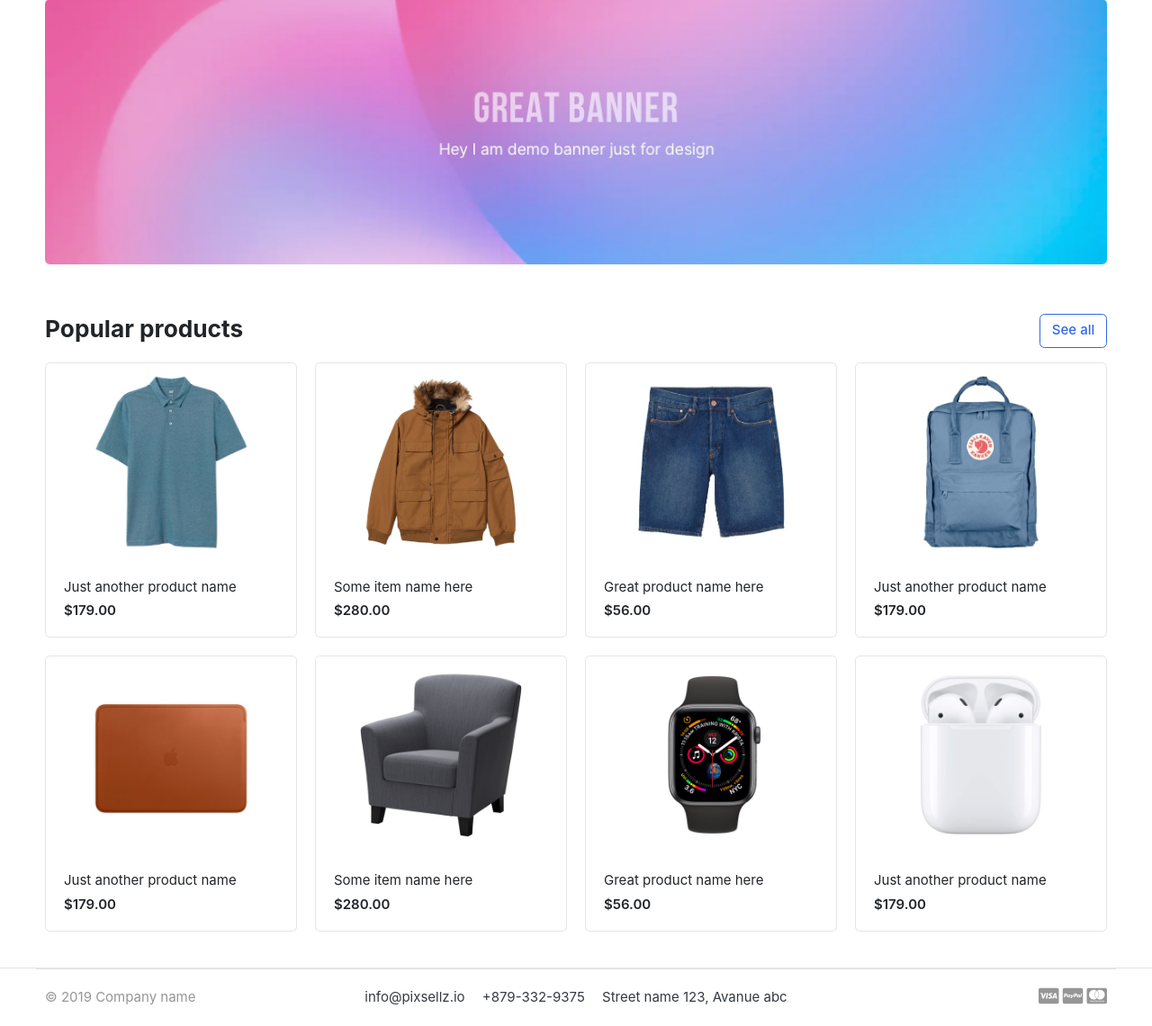
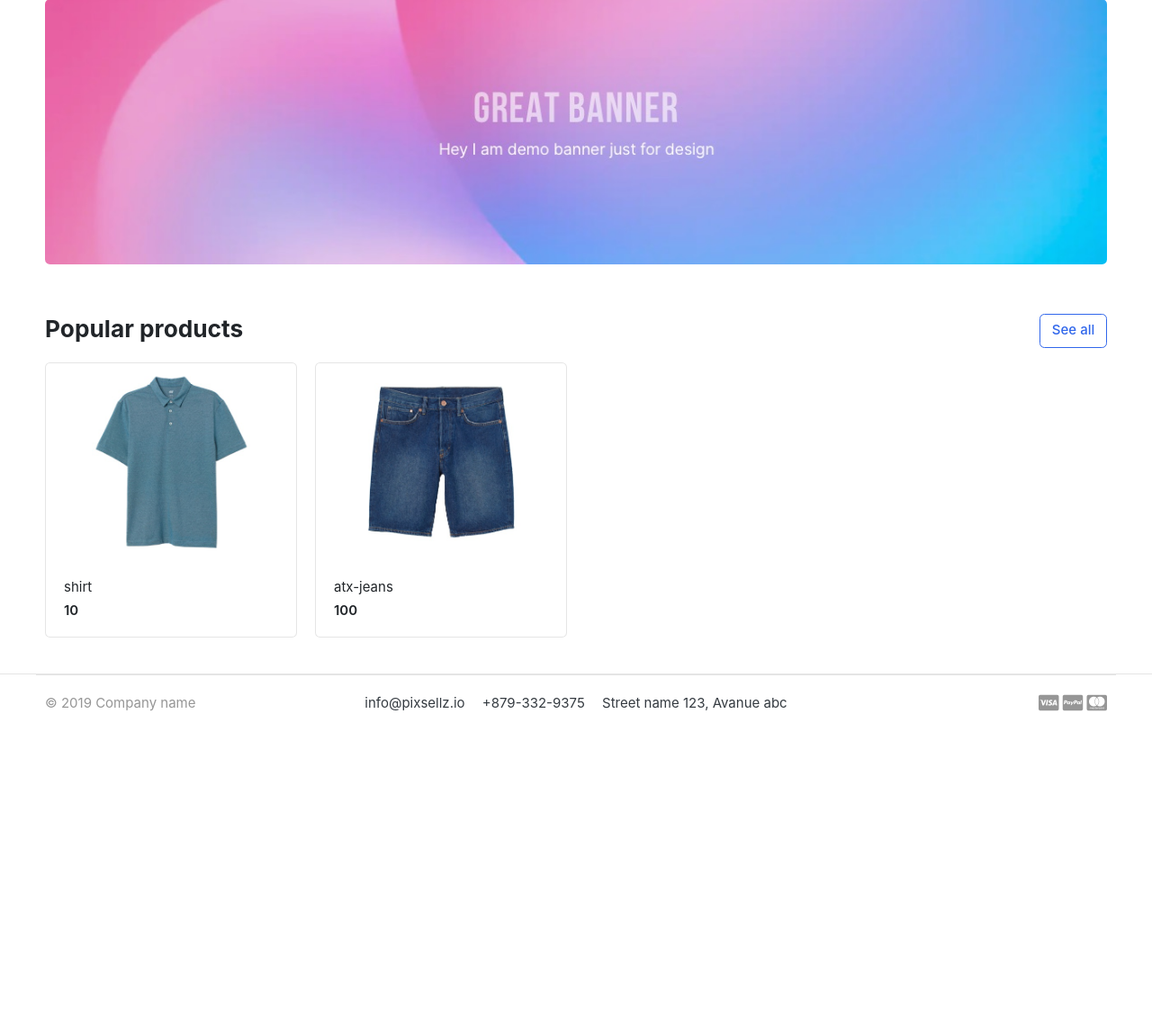
Before and after one commit to GianlorenzoDercole/greatcart, a Django app: page / in a window 1280 px wide. Shown: the part 139-1280 px from the top of the page at 90% size. After the commit the page ends 930 px from the top, so only its background shows below. Run offline with Django 4.2, Linux system fonts and the light colour scheme; data comes from the database, SQL or seed files in the repository; both versions use the stored data as it was after the commit; some libraries are stand-ins or nearby versions; some web fonts are replaced.

Commit message:
rendering product images see views.py line 7 and home.html line 36

```diff
--- a/greatcart/views.py
+++ b/greatcart/views.py
@@ -2,5 +2,12 @@
 
 from django.shortcuts import render
 
+from store.models import Product
 def home(request):
-    return render(request,'home.html')
+    products = Product.objects.all().filter(is_available=True)
+
+    context = {
+        'products': products,
+
+    }
+    return render(request,'home.html', context)
--- a/templates/home.html
+++ b/templates/home.html
@@ -29,78 +29,21 @@
 
 
 <div class="row">
+
+    {% for product in products %}
 	<div class="col-md-3">
 		<div class="card card-product-grid">
-			<a href="./product-detail.html" class="img-wrap"> <img src="{% static 'images/items/1.jpg' %}"> </a>
+			<a href="./product-detail.html" class="img-wrap"> <img src="{{ product.images.url }}"> </a>
 			<figcaption class="info-wrap">
-				<a href="./product-detail.html" class="title">Just another product name</a>
-				<div class="price mt-1">$179.00</div> <!-- price-wrap.// -->
+				<a href="./product-detail.html" class="title">{{  product.product_name }}</a>
+				<div class="price mt-1">{{ product.price }}</div> <!-- price-wrap.// -->
 			</figcaption>
 		</div>
 	</div> <!-- col.// -->
-	<div class="col-md-3">
-		<div class="card card-product-grid">
-			<a href="./product-detail.html" class="img-wrap"> <img src="{% static 'images/items/2.jpg' %}"> </a>
-			<figcaption class="info-wrap">
-				<a href="./product-detail.html" class="title">Some item name here</a>
-				<div class="price mt-1">$280.00</div> <!-- price-wrap.// -->
-			</figcaption>
-		</div>
-	</div> <!-- col.// -->
-	<div class="col-md-3">
-		<div class="card card-product-grid">
-			<a href="./product-detail.html" class="img-wrap"> <img src="{% static 'images/items/3.jpg' %}"> </a>
-			<figcaption class="info-wrap">
-				<a href="./product-detail.html" class="title">Great product name here</a>
-				<div class="price mt-1">$56.00</div> <!-- price-wrap.// -->
-			</figcaption>
-		</div>
-	</div> <!-- col.// -->
-	<div class="col-md-3">
-		<div class="card card-product-grid">
-			<a href="./product-detail.html" class="img-wrap"> <img src="{% static 'images/items/4.jpg' %}"> </a>
-			<figcaption class="info-wrap">
-				<a href="./product-detail.html" class="title">Just another product name</a>
-				<div class="price mt-1">$179.00</div> <!-- price-wrap.// -->
-			</figcaption>
-		</div>
-	</div> <!-- col.// -->
-	<div class="col-md-3">
-		<div class="card card-product-grid">
-			<a href="./product-detail.html" class="img-wrap"> <img src="{% static 'images/items/5.jpg' %}"> </a>
-			<figcaption class="info-wrap">
-				<a href="./product-detail.html" class="title">Just another product name</a>
-				<div class="price mt-1">$179.00</div> <!-- price-wrap.// -->
-			</figcaption>
-		</div>
-	</div> <!-- col.// -->
-	<div class="col-md-3">
-		<div class="card card-product-grid">
-			<a href="./product-detail.html" class="img-wrap"> <img src="{% static 'images/items/6.jpg' %}"> </a>
-			<figcaption class="info-wrap">
-				<a href="./product-detail.html" class="title">Some item name here</a>
-				<div class="price mt-1">$280.00</div> <!-- price-wrap.// -->
-			</figcaption>
-		</div>
-	</div> <!-- col.// -->
-	<div class="col-md-3">
-		<div class="card card-product-grid">
-			<a href="./product-detail.html" class="img-wrap"> <img src="{% static 'images/items/7.jpg' %}"> </a>
-			<figcaption class="info-wrap">
-				<a href="./product-detail.html" class="title">Great product name here</a>
-				<div class="price mt-1">$56.00</div> <!-- price-wrap.// -->
-			</figcaption>
-		</div>
-	</div> <!-- col.// -->
-	<div class="col-md-3">
-		<div class="card card-product-grid">
-			<a href="./product-detail.html" class="img-wrap"> <img src="{% static 'images/items/8.jpg' %}"> </a>
-			<figcaption class="info-wrap">
-				<a href="./product-detail.html" class="title">Just another product name</a>
-				<div class="price mt-1">$179.00</div> <!-- price-wrap.// -->
-			</figcaption>
-		</div>
-	</div> <!-- col.// -->
+    {% endfor %}
+
+
+
 </div> <!-- row.// -->
 
 </div><!-- container // -->
```
Also changed, not shown: db.sqlite3, media/photos/products/1.jpg (added), media/photos/products/3.jpg (added).
